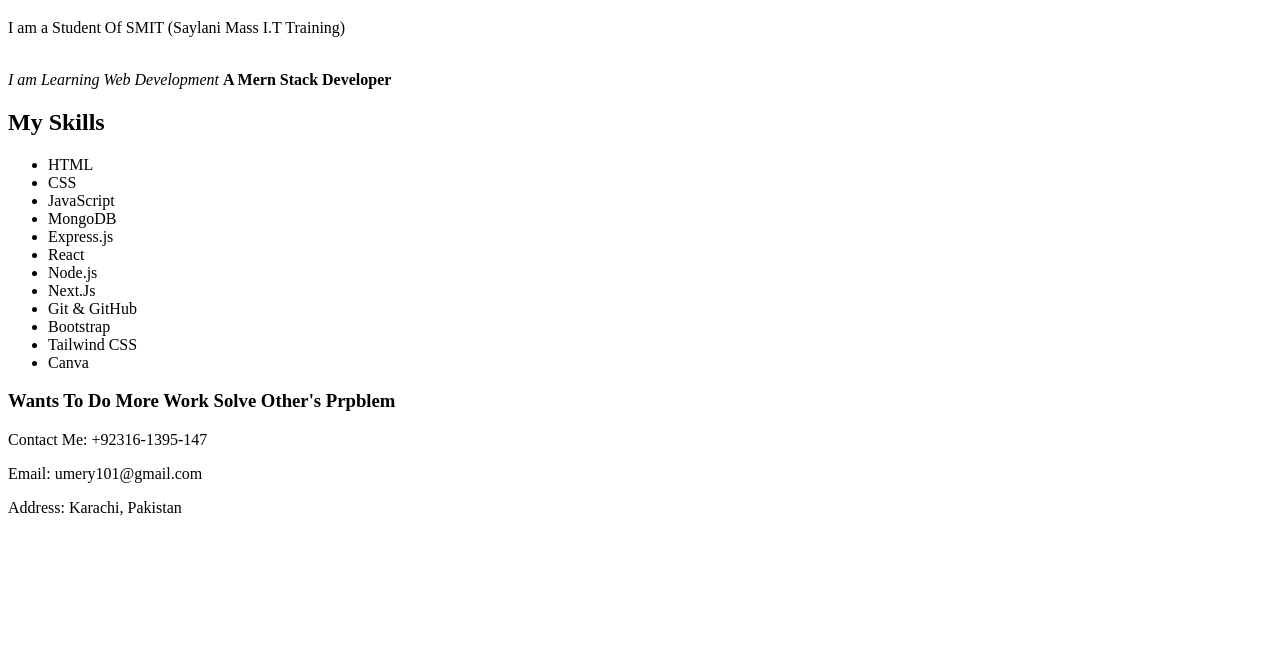
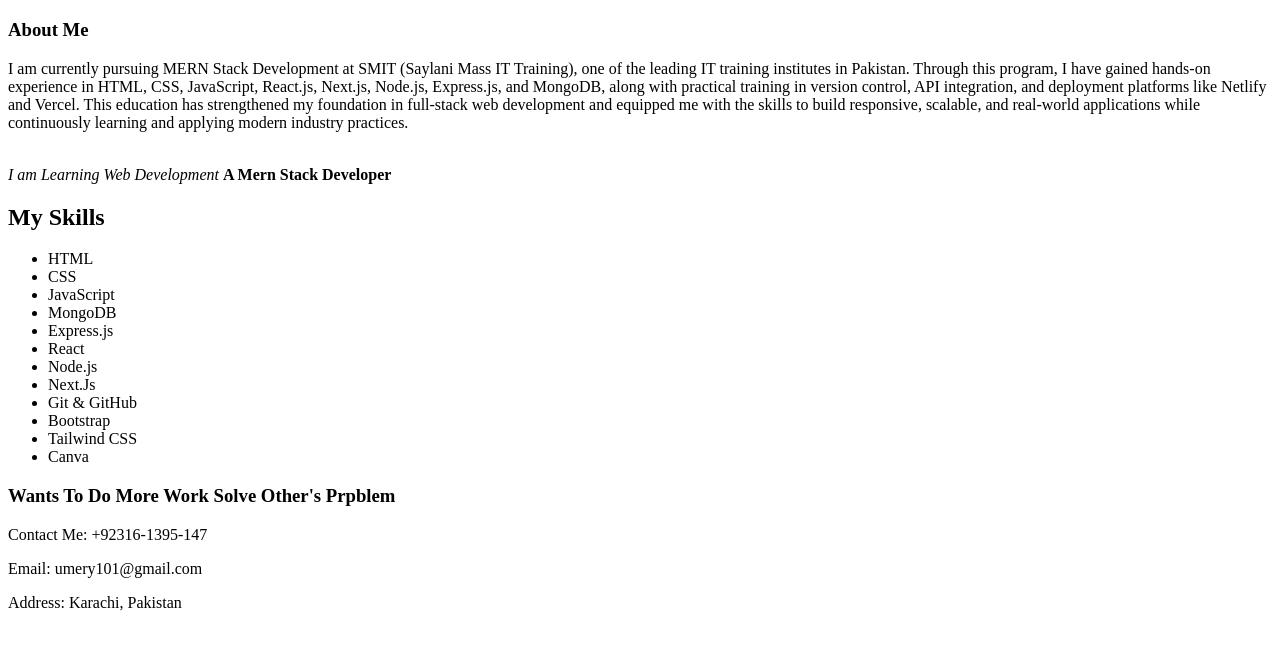
Before and after one commit to Umer-Dev-Code/SMIT-Saylani-Mass-I.T-Training-, a plain HTML site: page Class 2/index.html in a window 1280 px wide. Shown: the part 61-710 px from the top of the page. Drawn offline with Linux system fonts and the light colour scheme.

Commit message:
Update about section with detailed MERN stack info
Expanded the 'About Me' section to include detailed information about MERN stack development skills, technologies learned, and practical experience gained at SMIT. This provides a clearer overview of current expertise and training.

```diff
--- a/Class 2/index.html
+++ b/Class 2/index.html
@@ -7,7 +7,15 @@
 </head>
 <body>
     <h1>UMER MEMON</h1>
-    <p>I am a Student Of SMIT (Saylani Mass I.T Training)</p>
+    <h3>About Me</h3>
+    <p>I am currently pursuing MERN Stack Development at SMIT (Saylani Mass IT Training),
+        one of the leading IT training institutes in Pakistan. Through this program, I have
+        gained hands-on experience in HTML, CSS, JavaScript, React.js, Next.js, Node.js,
+        Express.js, and MongoDB, along with practical training in version control,
+        API integration, and deployment platforms like Netlify and Vercel. This education
+        has strengthened my foundation in full-stack web development and equipped me with
+        the skills to build responsive, scalable, and real-world applications while
+        continuously learning and applying modern industry practices.</p>
     <br>
     <i>I am Learning Web Development</i>
     <strong>A Mern Stack Developer</strong>
```
